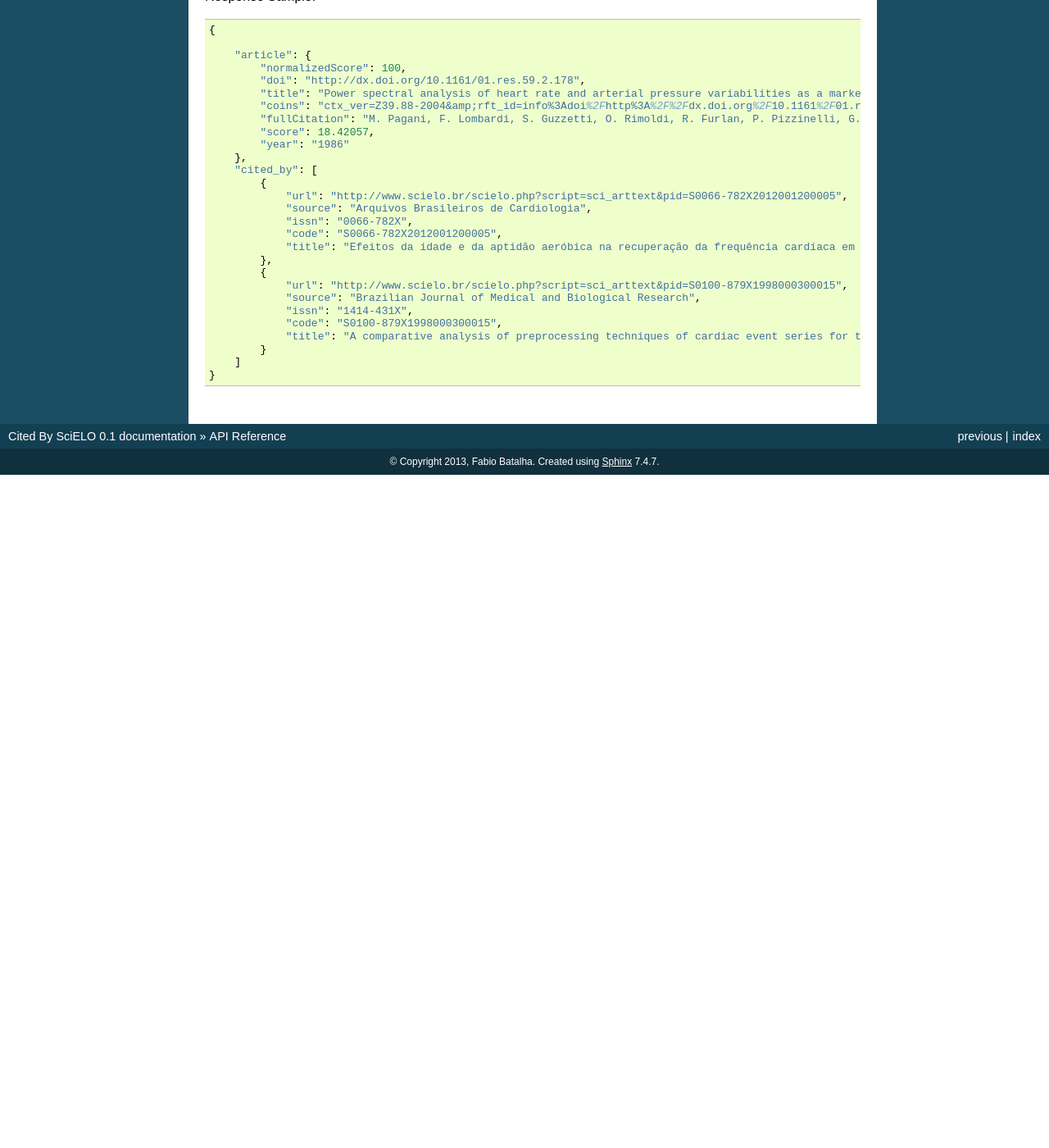
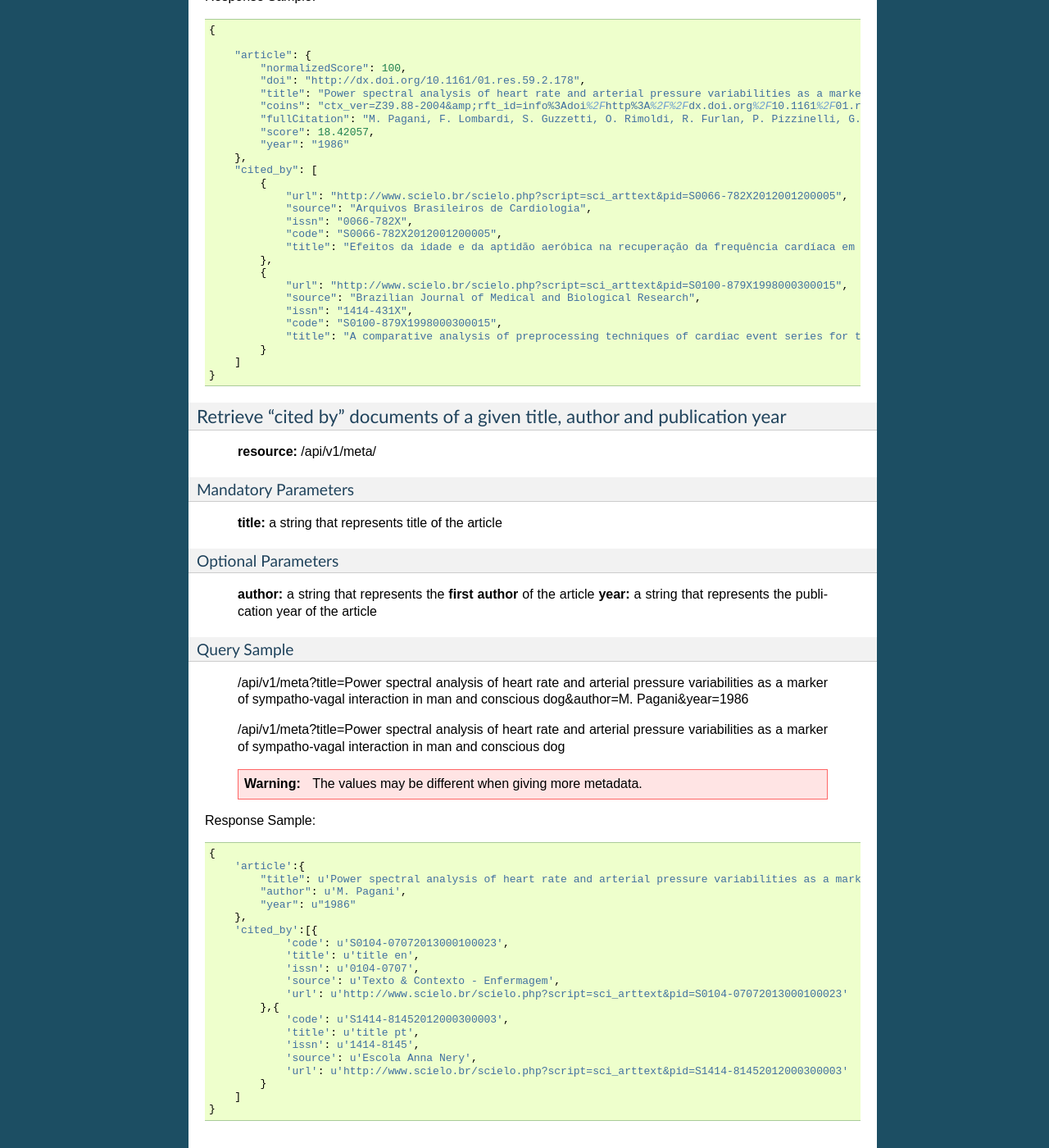
Before and after one commit to scieloorg/citedby, a Sphinx documentation site: the page built from docs/api.rst, in a window 1280 px wide and 1400 px high, scrolled down 1162 px. Shown: the whole window at 82% size. Built offline with Sphinx 7.4.7, drawn with Linux system fonts in a browser that asks for light colours; pages that are not in the unit, such as notebooks, are missing from menus; before the commit the page ends 1741 px from its top, so only the background shows below that; some of the changed text lies outside the part shown.

Commit message:
Incluindo docs para novo endpoint

```diff
--- a/docs/api.rst
+++ b/docs/api.rst
@@ -96,3 +96,53 @@ Response Sample::
             }
         ]
     }
+
+---------------------------------------------------------------------------
+Retrieve "cited by" documents of a given title, author and publication year
+---------------------------------------------------------------------------
+
+    **resource:** /api/v1/meta/
+
+Mandatory Parameters
+--------------------
+
+    **title:** a string that represents title of the article
+
+Optional Parameters
+-------------------
+
+    **author:** a string that represents the **first author** of the article
+    **year:** a string that represents the publication year of the article
+
+Query Sample
+------------
+
+    /api/v1/meta?title=Power spectral analysis of heart rate and arterial pressure variabilities as a marker of sympatho-vagal interaction in man and conscious dog&author=M. Pagani&year=1986
+
+    /api/v1/meta?title=Power spectral analysis of heart rate and arterial pressure variabilities as a marker of sympatho-vagal interaction in man and conscious dog
+
+    .. warning:: The values may be different when giving more metadata.
+
+Response Sample::
+
+    {
+        'article':{
+            "title": u'Power spectral analysis of heart rate and arterial pressure variabilities as a marker of sympatho-vagal interaction in man and conscious dog',
+            "author": u'M. Pagani',
+            "year": u"1986"
+        },
+        'cited_by':[{
+                'code': u'S0104-07072013000100023',
+                'title': u'title en',
+                'issn': u'0104-0707',
+                'source': u'Texto & Contexto - Enfermagem',
+                'url': u'http://www.scielo.br/scielo.php?script=sci_arttext&pid=S0104-07072013000100023'
+            },{
+                'code': u'S1414-81452012000300003',
+                'title': u'title pt',
+                'issn': u'1414-8145',
+                'source': u'Escola Anna Nery',
+                'url': u'http://www.scielo.br/scielo.php?script=sci_arttext&pid=S1414-81452012000300003'
+            }
+        ]
+    }
```
